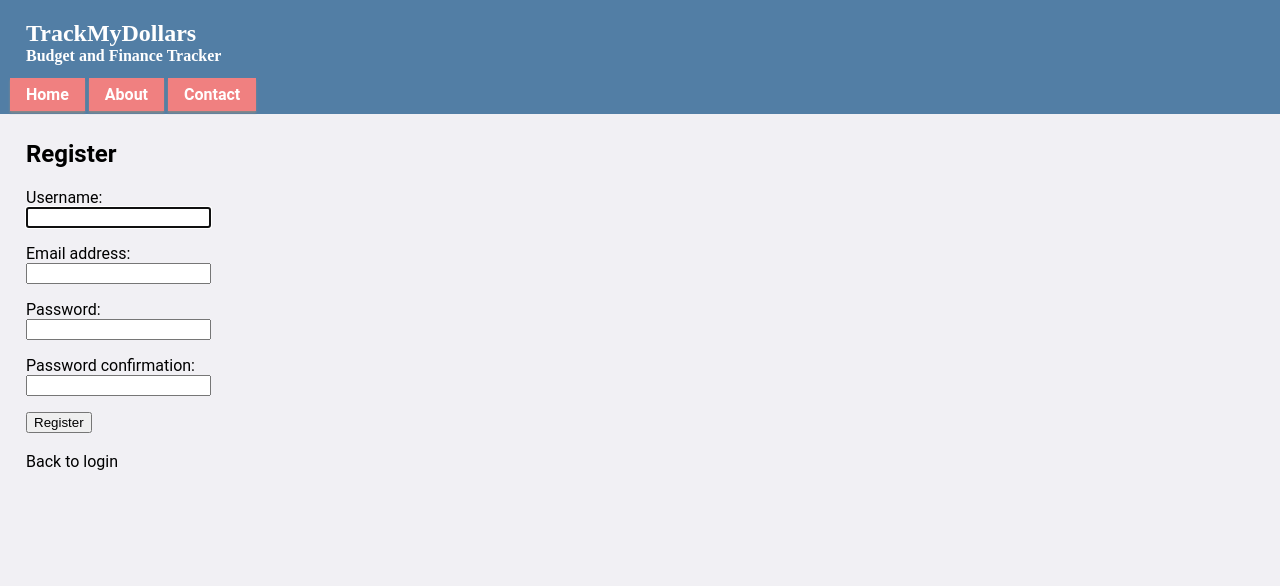
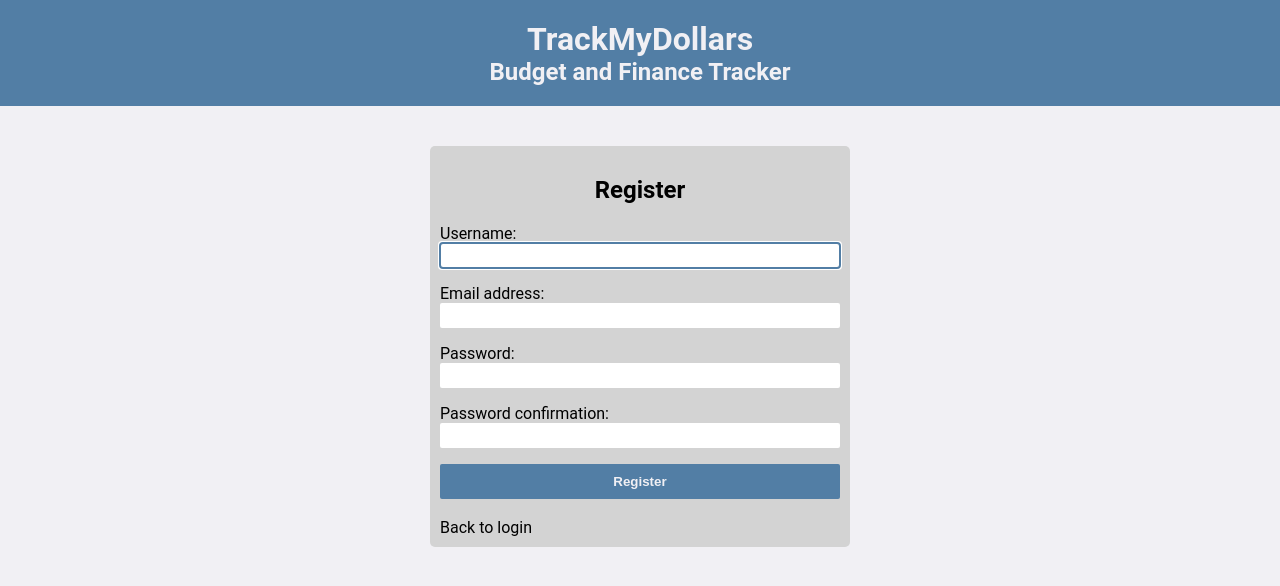
Before and after one commit to dhoneck/trackmydollars, a Django app: page /register/ in a window 1280 px wide. Shown: the top 586 px of the page. Run offline with Django 3.2, Linux system fonts and the light colour scheme.

Commit message:
Improve registration pages and remove home, contact, and about page

```diff
--- a/assets/css/layout.css
+++ b/assets/css/layout.css
@@ -131,10 +131,9 @@ Body
   text-align: center;
 }
 #login-form-container input, #login-form-container input[type=submit] {
-  padding: 0;
-  margin: 0;
+  padding: 0 5px;
   border: 0;
-  width: 100%;
+  width: calc(100% - 10px);
   height: 25px;
   border-radius: 2px;
 }
@@ -145,6 +144,8 @@ Body
   height: 35px;
   font-weight: bold;
   cursor: pointer;
+  margin: 0;
+  width: 100%;
 }
 
 #login-form-container input:focus {
--- a/budgets/urls.py
+++ b/budgets/urls.py
@@ -6,8 +6,8 @@ from budgets.views import *
 urlpatterns = [
     path('', views.index, name='index'),
     url(r"^accounts/", include("django.contrib.auth.urls")),
-    path('about/', views.about, name='about'),
-    path('contact/', views.contact, name='contact'),
+    # path('about/', views.about, name='about'),
+    # path('contact/', views.contact, name='contact'),
     url(r"^register/", views.register, name="register"),
     path('dashboard/', views.dashboard, name='dashboard'),
     # Asset & Debt URLs
--- a/budgets/views.py
+++ b/budgets/views.py
@@ -30,7 +30,7 @@ def index(request):
     if request.user.is_authenticated:
         return render(request, 'budgets/dashboard.html')
     else:
-        return render(request, 'standard/index.html',)
+        return redirect('accounts/login/')
 
 
 def about(request):
--- a/templates/registration/login.html
+++ b/templates/registration/login.html
@@ -1,7 +1,6 @@
 {% extends 'standard/base_bare.html' %}
 {% block title %}TrackMyDollars | Login{% endblock %}
 {% block content %}
-  <div id="login-form-container">
   <h2>Login</h2>
   <form method="post">
     {% csrf_token %}
@@ -15,5 +14,4 @@
     <hr>
     New to TrackMyDollars? <a href="{% url 'register' %}">Create an account now.</a>
   </div>
-  </div>
 {% endblock %}
--- a/templates/registration/password_change_done.html
+++ b/templates/registration/password_change_done.html
@@ -1,4 +1,4 @@
-{% extends 'standard/base_standard.html' %}
+{% extends 'standard/base_bare.html' %}
 {% block title %}TrackMyDollars | Password Change Done{% endblock %}
 {% block content %}
   <h2>Password Changed</h2>
--- a/templates/registration/password_change_form.html
+++ b/templates/registration/password_change_form.html
@@ -1,4 +1,4 @@
-{% extends 'standard/base_standard.html' %}
+{% extends 'standard/base_bare.html' %}
 {% block title %}TrackMyDollars | Password Change Form{% endblock %}
 {% block content %}
   <h2>Change Password</h2>
--- a/templates/registration/password_reset_complete.html
+++ b/templates/registration/password_reset_complete.html
@@ -1,4 +1,4 @@
-{% extends 'standard/base_standard.html' %}
+{% extends 'standard/base_bare.html' %}
 {% block title %}TrackMyDollars | Password Reset Complete{% endblock %}
 {% block content %}
   <h2>Password Reset Complete</h2>
--- a/templates/registration/password_reset_confirm.html
+++ b/templates/registration/password_reset_confirm.html
@@ -1,4 +1,4 @@
-{% extends 'standard/base_standard.html' %}
+{% extends 'standard/base_bare.html' %}
 {% block title %}TrackMyDollars | Password Reset Confirm{% endblock %}
 {% block content %}
   <h2>Confirm Password Reset</h2>
--- a/templates/registration/password_reset_done.html
+++ b/templates/registration/password_reset_done.html
@@ -1,4 +1,4 @@
-{% extends 'standard/base_standard.html' %}
+{% extends 'standard/base_bare.html' %}
 {% block title %}TrackMyDollars | Password Reset Done{% endblock %}
 {% block content %}
   <h2>Password Reset Done</h2>
--- a/templates/registration/password_reset_form.html
+++ b/templates/registration/password_reset_form.html
@@ -1,4 +1,4 @@
-{% extends 'standard/base_standard.html' %}
+{% extends 'standard/base_bare.html' %}
 {% block title %}TrackMyDollars | Password Reset Form{% endblock %}
 {% block content %}
   <h2>Send Password Reset Link</h2>
--- a/templates/registration/register.html
+++ b/templates/registration/register.html
@@ -1,4 +1,4 @@
-{% extends 'standard/base_standard.html' %}
+{% extends 'standard/base_bare.html' %}
 {% block title %}TrackMyDollars | Register{% endblock %}
 {% block content %}
   <h2>Register</h2>
--- a/templates/standard/base_bare.html
+++ b/templates/standard/base_bare.html
@@ -15,7 +15,12 @@
       <h2>Budget and Finance Tracker</h2>
     </div>
     <div class="modified-content-container">
-      {% block content %}{% endblock %}
+      <div id="login-form-container">
+        {% block content %}
+
+
+        {% endblock %}
+      </div>
     </div>
   </body>
 </html>
```
Lines whose indentation alone changed are shown as unchanged.
